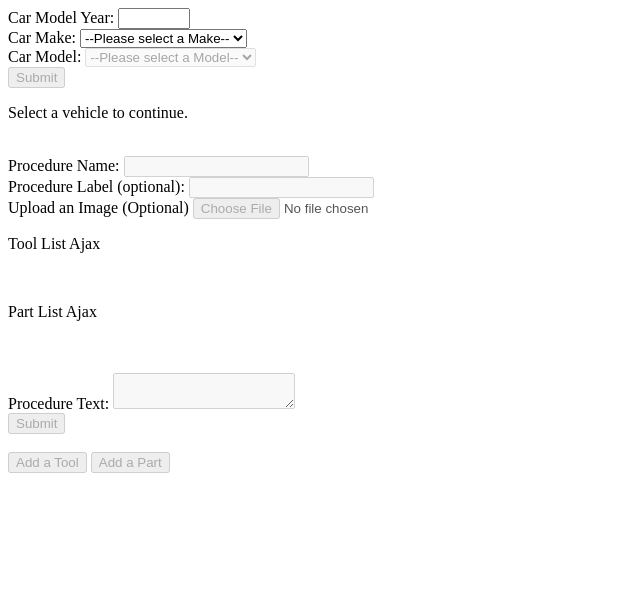
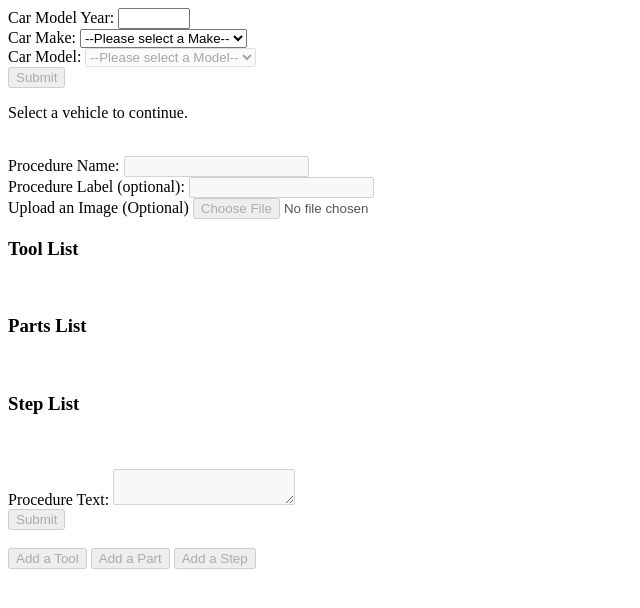
Before and after one commit to alexpsimone/shop-cat, a Flask app: page /write-procedure in a window 1280 px wide. Shown: the top 608 px of the page, without its empty margins (0-640 px from the left). Run offline with Flask 2, Linux system fonts and the light colour scheme; data that the repository does not hold is empty; some libraries are stand-ins or nearby versions.

Commit message:
added button on write-procedure template to add a step

```diff
--- a/static/js/vehicle-search.jsx
+++ b/static/js/vehicle-search.jsx
@@ -56,6 +56,7 @@ function submitVehicle (evt) {
     $('#proc-submit').attr('disabled', false);
     $('#tool-adder').attr('disabled', false);
     $('#part-adder').attr('disabled', false);
+    $('#step-adder').attr('disabled', false);
 }
 
 $('#make').on('change', getModels);
--- a/static/js/write-procedure.jsx
+++ b/static/js/write-procedure.jsx
@@ -2,6 +2,7 @@
 
 let NUM_TOOLS = 0;
 let NUM_PARTS = 0;
+let NUM_STEPS = 0;
 
 
 function getTools (evt) {
@@ -80,5 +81,23 @@ function getParts (evt) {
     });
 }
 
+
+function addStep (evt) {
+
+    evt.preventDefault();
+
+    NUM_STEPS += 1;
+
+    $('#step-list').append(`<p>Step ${NUM_STEPS}: </p>
+                            <textarea id="step-${NUM_STEPS}"
+                            name="step_text_${NUM_STEPS}"></textarea>
+                            <br />`);
+
+    $('#NUM_STEPS').replaceWith(`<input name ="NUM_STEPS" id="NUM_STEPS"
+        type="number" value="${NUM_STEPS}" style="display: none;"/>`);
+
+}
+
 $('#tool-adder').on('click', getTools);
 $('#part-adder').on('click', getParts);
+$('#step-adder').on('click', addStep);
--- a/templates/write-procedure.html
+++ b/templates/write-procedure.html
@@ -43,18 +43,22 @@
     <input id="proc-img" type="file" name="proc_img" disabled/>
     <br />
 
-    <p>Tool List Ajax</p>
+    <h3>Tool List</h3>
     <div id="tool-list"></div>
     <br />
-    <p>Part List Ajax</p>
+    <h3>Parts List</h3>
     <div id="part-list"></div>
+    <br />
+    <h3>Step List</h3>
+    <div id="step-list"></div>
     <br />
 
     <br /><label>Procedure Text: </label>
-    <textarea id="proc-text" name="proc_text" required disabled></textarea>
+    <textarea id="proc-text" name="proc_text" disabled></textarea>
 
     <input name="NUM_TOOLS" id="NUM_TOOLS" type="number" value="0" style="display: none;"/>
     <input name="NUM_PARTS" id="NUM_PARTS" type="number" value="0" style="display: none;"/>
+    <input name="NUM_STEPS" id="NUM_STEPS" type="number" value="0" style="display: none;"/>
 
     <br /><input id="proc-submit" type="submit" disabled></input>
 </form>
@@ -63,5 +67,7 @@
 
 <button id="part-adder" disabled>Add a Part</button>
 
+<button id="step-adder" disabled>Add a Step</button>
+
 
 {% endblock %}
```
